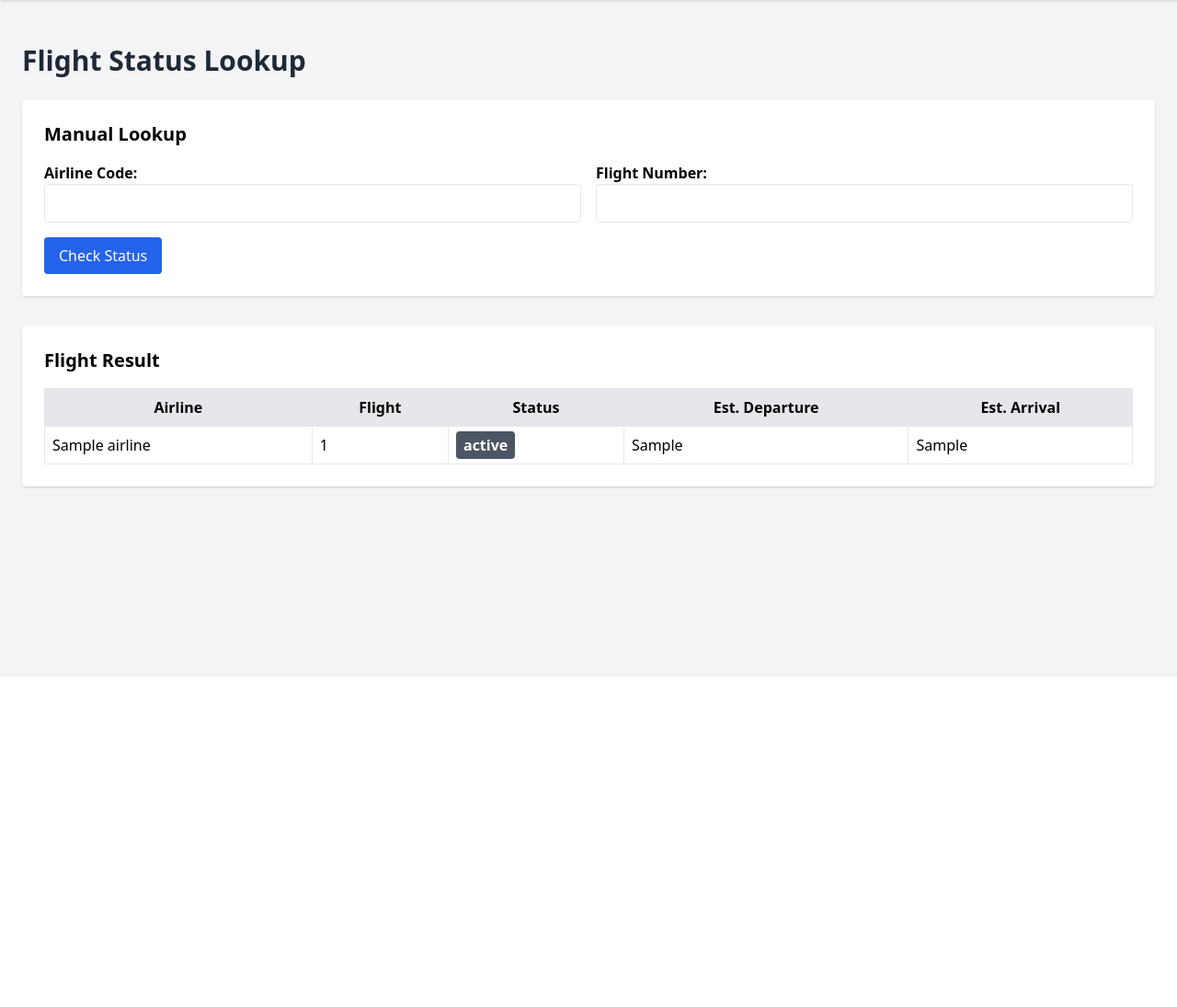
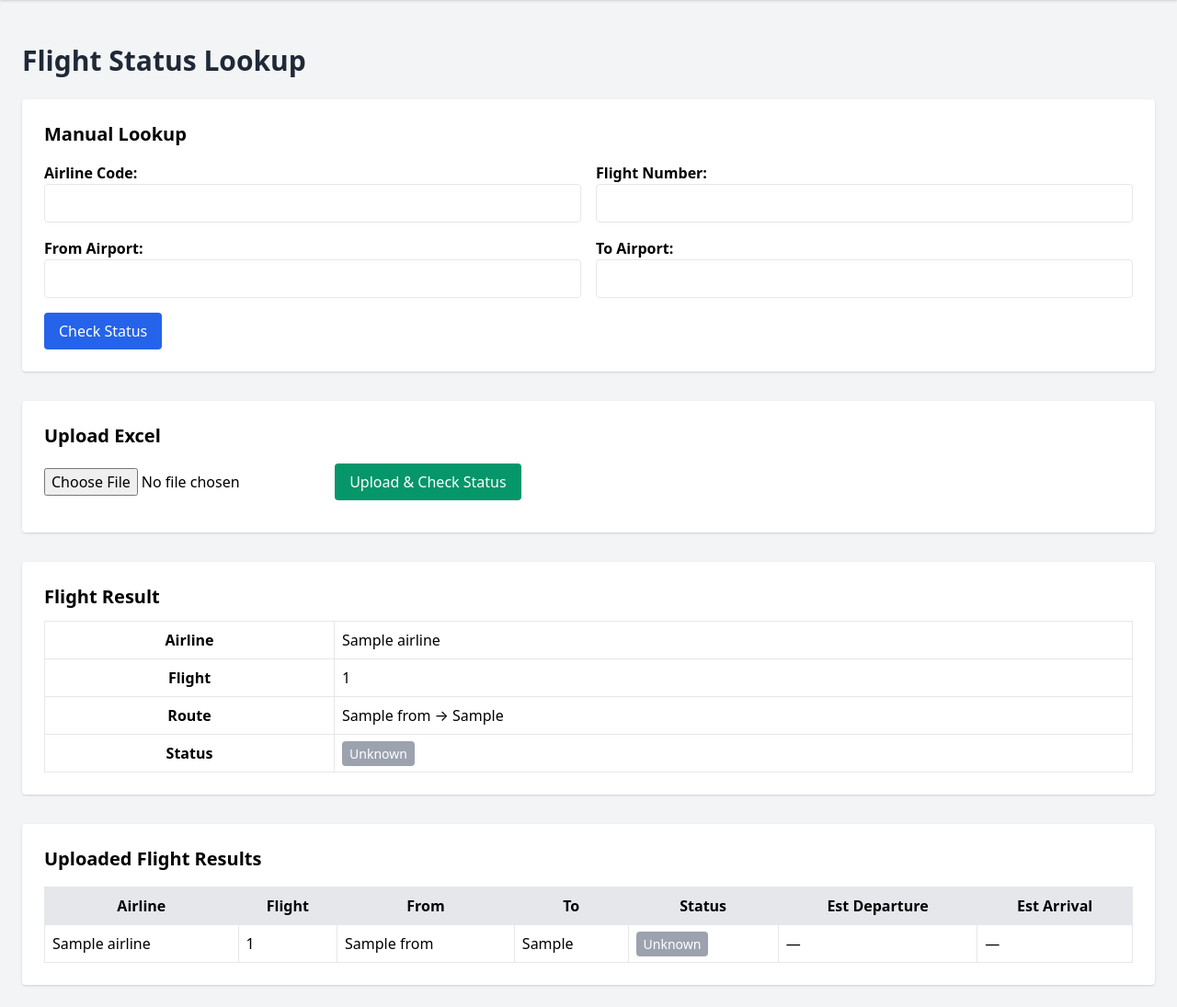
Before and after one commit to tripmakur/tripmakur, a Flask app: template templates/flight_status.html in a window 1280 px wide. Shown: the part 64-1159 px from the top of the page at 92% size. Before the commit the page ends 597 px from the top, so only its background shows below. Run offline with Flask 3, Linux system fonts and the light colour scheme; the template is opened without the code that fills it: most values are stand-ins (such as "Sample title", 1, 10 or a date in 2020).

Commit message:
Update flight_status.html

```diff
--- a/templates/flight_status.html
+++ b/templates/flight_status.html
@@ -1,23 +1,35 @@
 {% extends "base.html" %}
-{% from "macros.html" import status_badge %}
+{% from "status_badge.html" import status_badge %}
 {% block content %}
 
 <h1 class="text-3xl font-bold mb-6 text-gray-800">Flight Status Lookup</h1>
 
+<!-- MANUAL LOOKUP -->
 <div class="bg-white p-6 shadow rounded mb-8">
     <h2 class="text-xl font-semibold mb-4">Manual Lookup</h2>
 
-    <form method="POST" action="{{ url_for('flight_status', company=company) }}"
+    <form method="POST"
+          action="{{ url_for('flight_status', company=company) }}"
           class="grid grid-cols-1 md:grid-cols-2 gap-4">
 
         <div>
             <label class="font-semibold">Airline Code:</label>
-            <input type="text" name="airline" required class="border p-2 rounded w-full" />
+            <input type="text" name="airline" required class="border p-2 rounded w-full">
         </div>
 
         <div>
             <label class="font-semibold">Flight Number:</label>
-            <input type="text" name="flight_number" required class="border p-2 rounded w-full" />
+            <input type="text" name="flight_number" required class="border p-2 rounded w-full">
+        </div>
+
+        <div>
+            <label class="font-semibold">From Airport:</label>
+            <input type="text" name="departure" required class="border p-2 rounded w-full">
+        </div>
+
+        <div>
+            <label class="font-semibold">To Airport:</label>
+            <input type="text" name="arrival" required class="border p-2 rounded w-full">
         </div>
 
         <div class="col-span-2">
@@ -25,51 +37,78 @@
                 Check Status
             </button>
         </div>
-
     </form>
 </div>
 
+<!-- EXCEL UPLOAD -->
+<div class="bg-white p-6 shadow rounded mb-8">
+    <h2 class="text-xl font-semibold mb-4">Upload Excel</h2>
+
+    <form method="POST" enctype="multipart/form-data"
+          action="{{ url_for('flight_status', company=company) }}">
+        <input type="file" name="file" required class="mb-4">
+        <button class="bg-green-600 text-white px-4 py-2 rounded hover:bg-green-700">
+            Upload & Check Status
+        </button>
+    </form>
+</div>
+
+<!-- SINGLE FLIGHT RESULT -->
 {% if flight_info %}
 <div class="bg-white p-6 shadow rounded mb-8">
+    <h2 class="text-xl font-bold mb-3">Flight Result</h2>
 
-    <h2 class="text-xl font-semibold mb-4">Flight Result</h2>
+    <table class="w-full border">
+        <tr><th class="p-2 border">Airline</th><td class="p-2 border">{{ flight_info.Airline }}</td></tr>
+        <tr><th class="p-2 border">Flight</th><td class="p-2 border">{{ flight_info.FlightNumber }}</td></tr>
+        <tr><th class="p-2 border">Route</th><td class="p-2 border">{{ flight_info.From }} → {{ flight_info.To }}</td></tr>
+        <tr><th class="p-2 border">Status</th><td class="p-2 border">{{ status_badge(flight_info.Status) }}</td></tr>
+
+        {% if "delayed" in flight_info.Status.lower() %}
+            <tr><th class="p-2 border">Est. Departure</th><td class="p-2 border">{{ flight_info.EstimatedDeparture }}</td></tr>
+            <tr><th class="p-2 border">Est. Arrival</th><td class="p-2 border">{{ flight_info.EstimatedArrival }}</td></tr>
+        {% endif %}
+    </table>
+</div>
+{% endif %}
+
+<!-- MULTIPLE RESULT TABLE -->
+{% if uploaded_results %}
+<div class="bg-white p-6 shadow rounded">
+    <h2 class="text-xl font-semibold mb-4">Uploaded Flight Results</h2>
 
     <table class="w-full border-collapse">
         <thead class="bg-gray-200">
             <tr>
                 <th class="p-2 border">Airline</th>
                 <th class="p-2 border">Flight</th>
+                <th class="p-2 border">From</th>
+                <th class="p-2 border">To</th>
                 <th class="p-2 border">Status</th>
-                <th class="p-2 border">Est. Departure</th>
-                <th class="p-2 border">Est. Arrival</th>
+                <th class="p-2 border">Est Departure</th>
+                <th class="p-2 border">Est Arrival</th>
             </tr>
         </thead>
+        <tbody>
+            {% for row in uploaded_results %}
+            <tr class="bg-white hover:bg-gray-50">
+                <td class="p-2 border">{{ row.Airline }}</td>
+                <td class="p-2 border">{{ row.FlightNumber }}</td>
+                <td class="p-2 border">{{ row.From }}</td>
+                <td class="p-2 border">{{ row.To }}</td>
+                <td class="p-2 border">{{ status_badge(row.Status) }}</td>
 
-        <tbody>
-            <tr class="bg-white">
-                <td class="p-2 border">{{ flight_info.Airline }}</td>
-                <td class="p-2 border">{{ flight_info.FlightNumber }}</td>
-                <td class="p-2 border">
-                    {{ status_badge(flight_info.Status) }}
-                </td>
-                <td class="p-2 border">
-                    {% if flight_info.EstimatedDeparture %}
-                        {{ flight_info.EstimatedDeparture }}
-                    {% else %}
-                        —
-                    {% endif %}
-                </td>
-                <td class="p-2 border">
-                    {% if flight_info.EstimatedArrival %}
-                        {{ flight_info.EstimatedArrival }}
-                    {% else %}
-                        —
-                    {% endif %}
-                </td>
+                {% if "delayed" in row.Status.lower() %}
+                    <td class="p-2 border">{{ row.EstimatedDeparture }}</td>
+                    <td class="p-2 border">{{ row.EstimatedArrival }}</td>
+                {% else %}
+                    <td class="p-2 border">—</td>
+                    <td class="p-2 border">—</td>
+                {% endif %}
             </tr>
+            {% endfor %}
         </tbody>
     </table>
-
 </div>
 {% endif %}
 
```
